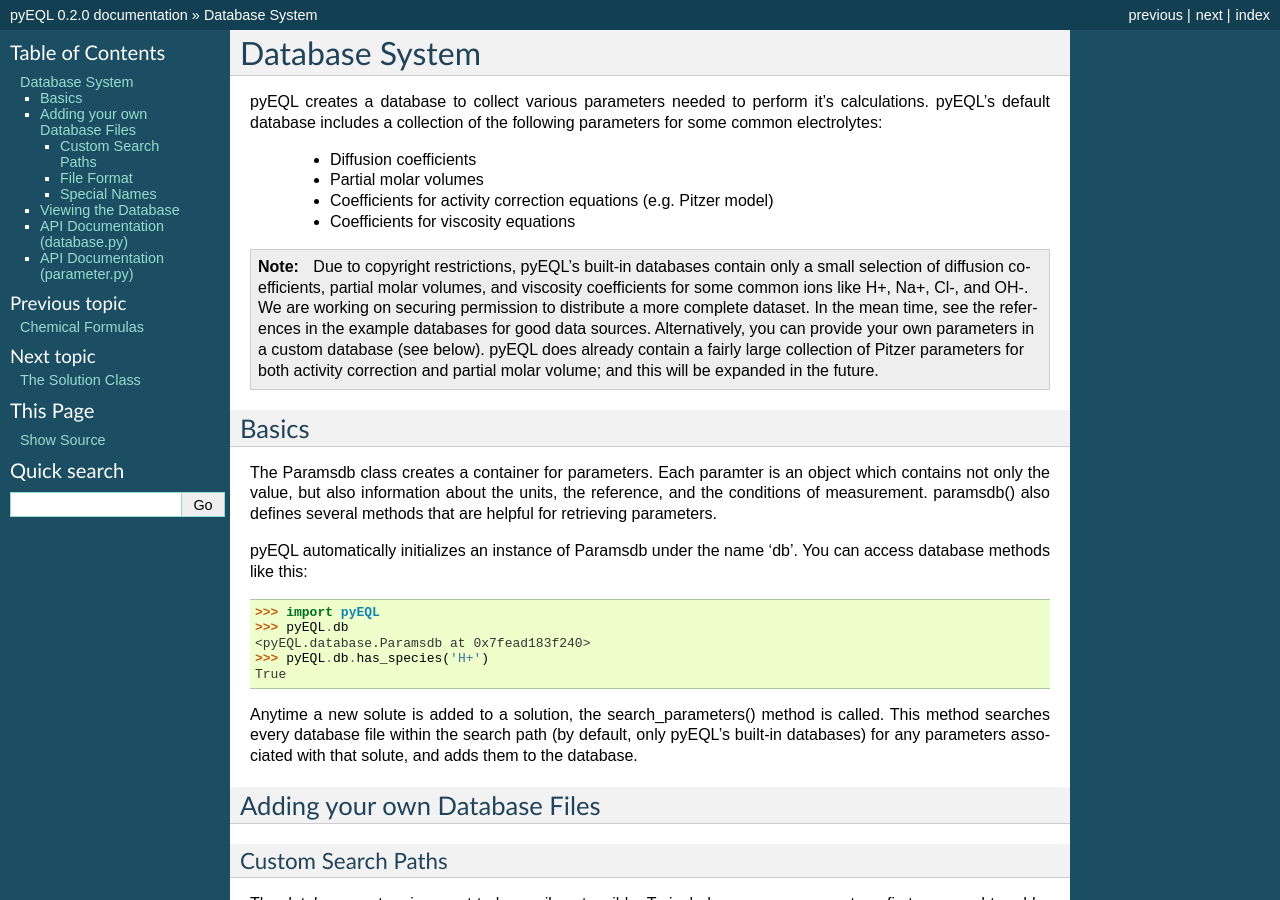
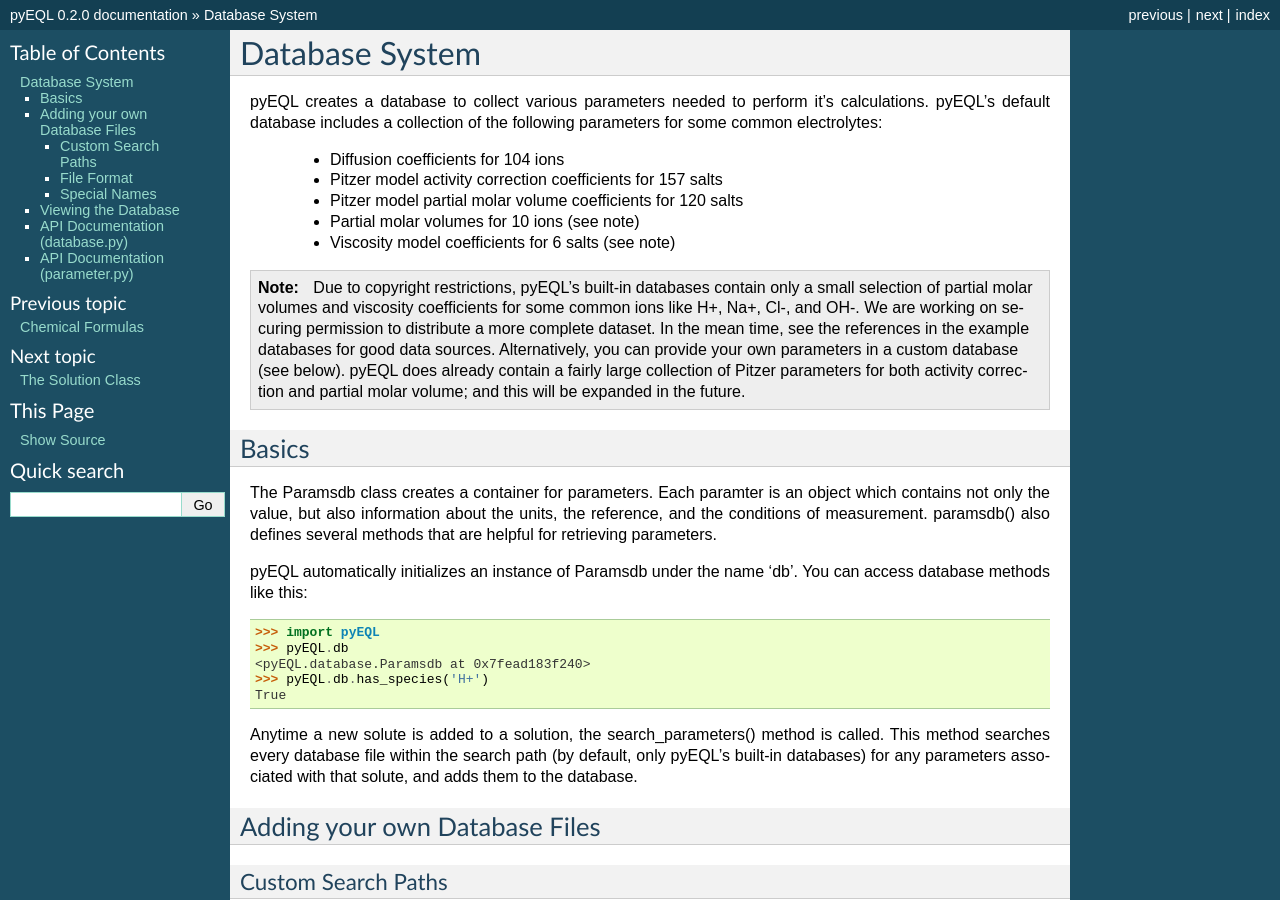
Before and after one commit to KingsburyLab/pyEQL, a Sphinx documentation site: the page built from pyEQL/docs/source/database.rst, in a window 1280 px wide and 900 px high. Built offline with Sphinx 7.4.7, drawn with Linux system fonts in a browser that asks for light colours.

Commit message:
Update the database documentation.

```diff
--- a/pyEQL/docs/source/database.rst
+++ b/pyEQL/docs/source/database.rst
@@ -8,12 +8,13 @@ pyEQL creates a database to collect various parameters needed to perform
 it's calculations. pyEQL's default database includes a collection of the
 following parameters for some common electrolytes:
 
- - Diffusion coefficients
- - Partial molar volumes
- - Coefficients for activity correction equations (e.g. Pitzer model)
- - Coefficients for viscosity equations
+ - Diffusion coefficients for 104 ions
+ - Pitzer model activity correction coefficients for 157 salts
+ - Pitzer model partial molar volume coefficients for 120 salts
+ - Partial molar volumes for 10 ions (see note)
+ - Viscosity model coefficients for 6 salts (see note)
 
-.. note:: Due to copyright restrictions, pyEQL's built-in databases contain only a small selection of diffusion coefficients, partial molar volumes, and viscosity coefficients for some common ions like H+, Na+, Cl-, and OH-. We are working on securing permission to distribute a more complete dataset. In the mean time, see the references in the example databases for good data sources. Alternatively, you can provide your own parameters in a custom database (see below). pyEQL does already contain a fairly large collection of Pitzer parameters for both activity correction and partial molar volume; and this will be expanded in the future.
+.. note:: Due to copyright restrictions, pyEQL's built-in databases contain only a small selection of partial molar volumes and viscosity coefficients for some common ions like H+, Na+, Cl-, and OH-. We are working on securing permission to distribute a more complete dataset. In the mean time, see the references in the example databases for good data sources. Alternatively, you can provide your own parameters in a custom database (see below). pyEQL does already contain a fairly large collection of Pitzer parameters for both activity correction and partial molar volume; and this will be expanded in the future.
 
 Basics
 ======
```
